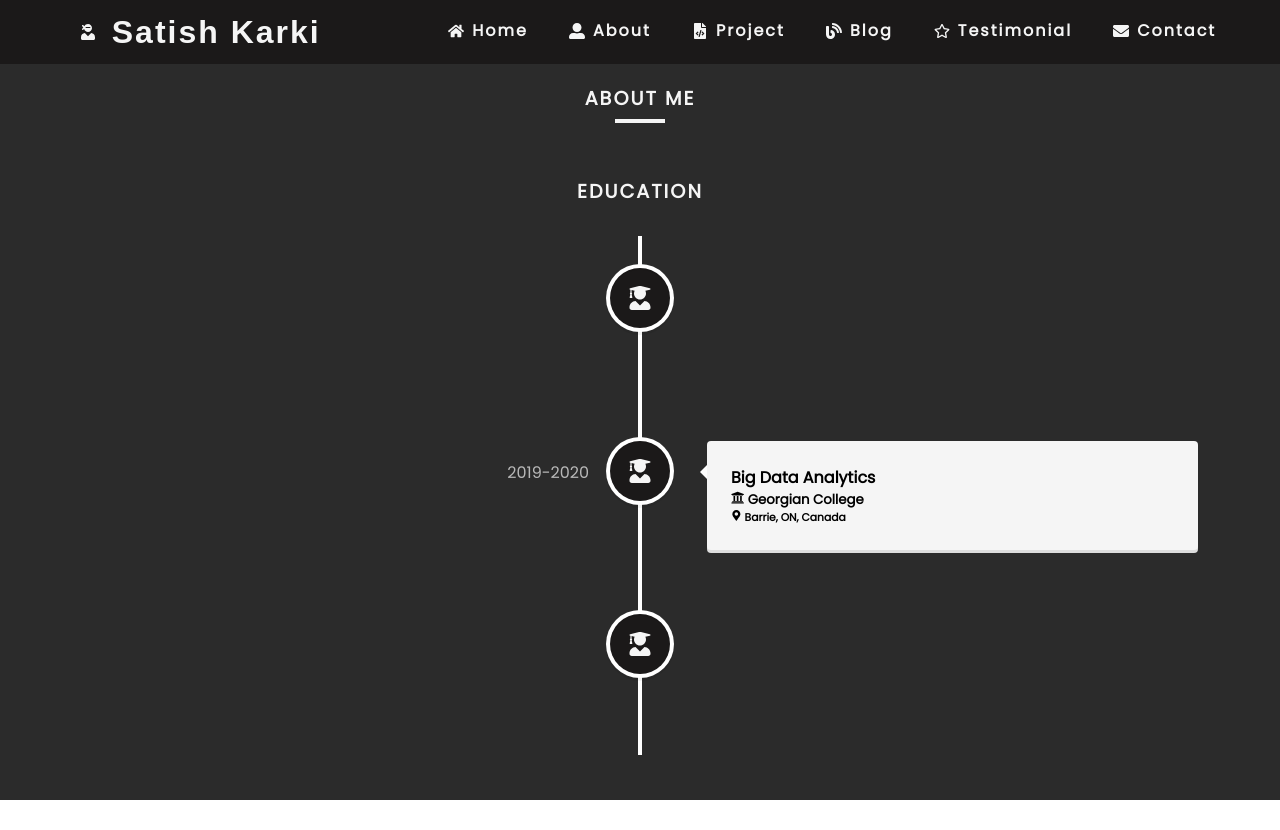
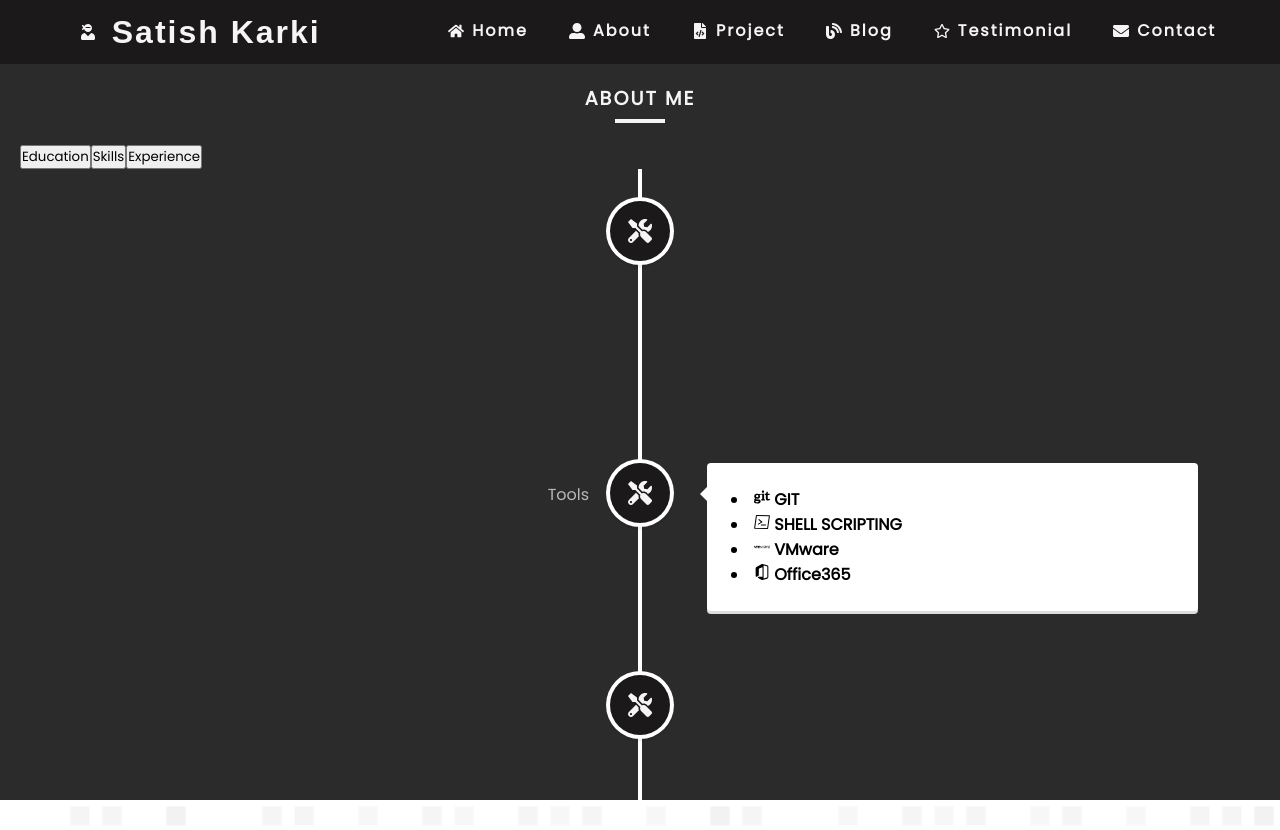
Before and after one commit to satishkarki/blog, a React (Create React App) app: page /about in a window 1280 px wide. Before the commit the page ends 800 px from the top, so only its background shows below. Built offline with nearby package versions, Linux system fonts and the light colour scheme; a web font is replaced by a local one.

Commit message:
About page ready for styling

```diff
--- /dev/null
+++ b/src/components/AboutCards.js
@@ -0,0 +1,111 @@
+import React from "react";
+import {VerticalTimeline, VerticalTimelineElement} from "react-vertical-timeline-component";
+import 'react-vertical-timeline-component/style.min.css';
+
+import "../style/About.css"
+import {EducationLinks} from "./TimelineElements";
+import  {SkillLinks} from "./TimelineElementsTwo";
+import  {ExperienceLinks} from "./TimelineElementsThree";
+import * as Fa from "react-icons/fa";
+
+ export function Education(){
+    let darkbackground={background:"#1b1919", color: "whitesmoke"}
+    return(
+      <div>
+        <VerticalTimeline>
+          {
+            EducationLinks.map(educationlink=>{
+              return(
+               <VerticalTimelineElement
+                key={educationlink.id}
+                date={educationlink.year}
+                dateClassName="date"
+                iconStyle={darkbackground}
+                icon={<Fa.FaUserGraduate/>}
+                >
+                <h4 className="vertical-timeline-element-title">{educationlink.program}</h4>
+                <h5 className="vertical-timeline-element-subtitle">{educationlink.collegeIcon} {educationlink.college}</h5>
+                <h6 className="vertical-timeline-element-subtitle">{educationlink.locationIcon} {educationlink.location}</h6>
+
+                </VerticalTimelineElement>
+
+
+
+
+            )
+          })
+        }
+      </VerticalTimeline>
+    </div>
+  );
+  }
+
+
+  export function Skills(){
+    let darkbackground={background:"#1b1919", color: "whitesmoke"}
+    return(
+      <div>
+        <VerticalTimeline>
+          {
+
+            SkillLinks.map(skillLink=>{
+              return(
+               <VerticalTimelineElement
+                key={skillLink.id}
+                date={skillLink.skillType}
+                dateClassName="date"
+                iconStyle={darkbackground}
+                icon={<Fa.FaTools/>}
+                >
+
+                <h4 className="vertical-timeline-element-title">{skillLink.skills.map((sub)=> <li>{sub.skillicon} {sub.skillname}</li>)}</h4>
+                {/* <h5 className="vertical-timeline-element-subtitle">{educationlink.collegeIcon} {educationlink.college}</h5>
+                <h6 className="vertical-timeline-element-subtitle">{educationlink.locationIcon} {educationlink.location}</h6> */}
+
+                </VerticalTimelineElement>
+
+
+
+
+            )
+          })
+        }
+      </VerticalTimeline>
+    </div>
+  );
+  }
+
+  export function Experience(){
+    let darkbackground={background:"#1b1919", color: "whitesmoke"}
+    return(
+      <div>
+        <VerticalTimeline>
+          {
+            ExperienceLinks.map(experiencelink=>{
+              return(
+               <VerticalTimelineElement
+                key={experiencelink.id}
+                date={experiencelink.year}
+                dateClassName="date"
+                iconStyle={darkbackground}
+                icon={<Fa.FaUserTie/>}
+                >
+                <h4 className="vertical-timeline-element-title">{experiencelink.Office}</h4>
+                <h5 className="vertical-timeline-element-subtitle">{experiencelink.Position} </h5>
+                <h6 className="vertical-timeline-element-subtitle">{experiencelink.Duty1}</h6>
+                <h6 className="vertical-timeline-element-subtitle">{experiencelink.Duty2}</h6>
+                <h6 className="vertical-timeline-element-subtitle">{experiencelink.Duty3}</h6>
+                <h6 className="vertical-timeline-element-subtitle">{experiencelink.locationIcon} {experiencelink.location}</h6>
+
+                </VerticalTimelineElement>
+
+
+
+
+            )
+          })
+        }
+      </VerticalTimeline>
+    </div>
+  );
+  }
--- /dev/null
+++ b/src/components/CardButton.js
@@ -0,0 +1,12 @@
+import React from "react";
+
+
+ const ThreeCards=({title})=>{
+    return(
+        <div>
+            {title}
+        </div>
+
+    )
+}
+export default ThreeCards;
--- a/src/components/TimelineElements.js
+++ b/src/components/TimelineElements.js
@@ -1,39 +1,40 @@
 import React from "react";
-import { FaMapMarkerAlt,FaRegCalendarAlt,FaUniversity,FaBookReader} from "react-icons/fa";
+import * as Fa from "react-icons/fa";
+
 export const EducationLinks=[
     {
         id:1,
         college:"Georgian College",
-        collegeIcon:<FaUniversity/>,
-        program:"Information System Security",
-        programIcon:<FaBookReader/>,
+        collegeIcon:<Fa.FaUniversity/>,
+        program:"Information System Security-PG",
+        programIcon:<Fa.FaBookReader/>,
         year:"2020-2021",
-        yearIcon:<FaRegCalendarAlt/>,
+        yearIcon:<Fa.FaRegCalendarAlt/>,
         location:"Barrie, ON, Canada",
-        locationIcon:<FaMapMarkerAlt/>
+        locationIcon:<Fa.FaMapMarkerAlt/>
 
     },
     {
         id:2,
         college:"Georgian College",
-        collegeIcon:<FaUniversity/>,
-        program:"Big Data Analytics",
-        programIcon:<FaBookReader/>,
+        collegeIcon:<Fa.FaUniversity/>,
+        program:"Big Data Analytics-PG",
+        programIcon:<Fa.FaBookReader/>,
         year:"2019-2020",
-        yearIcon:<FaRegCalendarAlt/>,
+        yearIcon:<Fa.FaRegCalendarAlt/>,
         location:"Barrie, ON, Canada",
-        locationIcon:<FaMapMarkerAlt/>
+        locationIcon:<Fa.FaMapMarkerAlt/>
     },
     {
         id:3,
         college:"Kathmandu University",
-        collegeIcon:<FaUniversity/>,
-        program:"BE Electrical Engineering",
-        programIcon:<FaBookReader/>,
+        collegeIcon:<Fa.FaUniversity/>,
+        program:"Electrical Engineering-BE",
+        programIcon:<Fa.FaBookReader/>,
         year:"2013-2017",
-        yearIcon:<FaRegCalendarAlt/>,
+        yearIcon:<Fa.FaRegCalendarAlt/>,
         location:"Kathmandu, Nepal",
-        locationIcon:<FaMapMarkerAlt/>
+        locationIcon:<Fa.FaMapMarkerAlt/>
     }
 
 ];
--- /dev/null
+++ b/src/components/TimelineElementsThree.js
@@ -0,0 +1,45 @@
+import React from "react";
+import * as Fa from "react-icons/fa";
+
+export const ExperienceLinks=[
+    {
+        id:1,
+        Office:"Change The Now",
+        Position:"Internship",
+        Duty1:"Addressed UN Sustainable Goal",
+        Duty2:"Created Human Centered Design ",
+        Duty3:"Worked in close cooperation with Project Managers in an Agile environment ",
+        location:"Barrie, ON, Canada",
+        locationIcon:<Fa.FaMapMarkerAlt/>,
+        year:"May-August 2021",
+        yearIcon:<Fa.FaRegCalendarAlt/>
+
+
+
+    },
+    {
+        id:2,
+        Office:"FireHouse Subs",
+        Position:"Operation, Team Member",
+        Duty1:"Resolved Customer Complaints",
+        Duty2:"Kept track of Inventory",
+        Duty3:"Provided backup solutions whenever necessary",
+        location:"Barrie, ON, Canada",
+        locationIcon:<Fa.FaMapMarkerAlt/>,
+        year:"2019-2021",
+        yearIcon:<Fa.FaRegCalendarAlt/>
+    },
+    {
+        id:3,
+        Office:"Garud Surveillance",
+        Position:"Technical Supervisor",
+        Duty1:"Supervised Maintenance Team",
+        Duty2:"Led Security Projects",
+        Duty3:"Clients: UNICEF Nepal, ADB, Nepal Merchant Bank",
+        location:"Kathmandu, Nepal",
+        locationIcon:<Fa.FaMapMarkerAlt/>,
+        year:"2017-2019",
+        yearIcon:<Fa.FaRegCalendarAlt/>
+    }
+
+];
--- /dev/null
+++ b/src/components/TimelineElementsTwo.js
@@ -0,0 +1,105 @@
+import React from "react";
+import * as Fa from "react-icons/fa";
+import { DiJsBadge, } from "react-icons/di";
+import {  SiJekyll,SiTableau,SiVmware,SiMicrosoftoffice,SiMongodb} from "react-icons/si";
+import { VscTerminalPowershell} from "react-icons/vsc";
+export const SkillLinks=[
+    {
+        id:1,
+        skillType:'Programming Languages',
+        skills:[
+            {
+                skillid:1,
+                skillname:"PYTHON",
+                // skillname:"PYTHON-Numpy, SciPy, Pandas, SciKit-Learn, Matplotlib",
+                skillicon:<Fa.FaPython/>
+            },
+            {
+                skillid:2,
+                skillname:"REACT",
+                // skillname:"REACT-JSX, Router, Components, Props",
+                skillicon:<Fa.FaReact/>
+            },
+            {
+                skillid:3,
+                skillname:"JAVASCRIPT",
+                // skillname:"JAVASCRIPT-ES6, DOM Manipulation",
+                skillicon:<DiJsBadge/>
+            },
+            {
+                skillid:4,
+                skillname:"Jekyll",
+                skillicon:<SiJekyll/>
+
+            },
+            {
+                skillid:5,
+                skillname:"HTML5",
+                skillicon:<Fa.FaHtml5/>
+
+            },
+            {
+                skillid:6,
+                skillname:"CSS3",
+                skillicon:<Fa.FaCss3Alt/>
+
+            }
+        ]
+    },
+    {
+        id:2,
+        skillType:'Tools',
+        skills:[
+            {
+                skillid:1,
+                skillname:"GIT",
+                // skillname:"GIT- WorkFlow, Branching & Merging",
+                skillicon:<Fa.FaGit/>
+            },
+            {
+                skillid:2,
+                skillname:"SHELL SCRIPTING",
+                // skillname:"COMMAND LINE-Piping and Redirection, Shell-scripting",
+                skillicon:<VscTerminalPowershell/>
+            },
+            {
+                skillid:3,
+                skillname:"VMware",
+                // skillname:"Vmware-RDP, VPN, AD DS, AWS Cloud Foundation",
+                skillicon:<SiVmware/>
+            },
+            {
+                skillid:4,
+                skillname:"Office365",
+                // skillname:"Office365:Word, Excel, PowerPoint, SharePoint, Outlook, Teams",
+                skillicon:<SiMicrosoftoffice/>
+
+            }
+        ]
+    },
+    {
+        id:3,
+        skillType:'Database',
+        skills:[
+            {
+                skillid:1,
+                skillname:"MongoDB",
+                // skillname:"MongoDB- Atlas, Robo 3T",
+                skillicon:<SiMongodb/>
+            },
+            {
+                skillid:2,
+                skillname:"SQL",
+                // skillname:"SQL-Basic CRUD, JOINS",
+                skillicon:<Fa.FaDatabase/>
+            },
+            {
+                skillid:3,
+                skillname:"Tableau-Data Visualization",
+                // skillname:"Tableau-Data Filtering, Outliers, Visualization",
+                skillicon:<SiTableau/>
+            }
+
+        ]}
+
+];
--- a/src/pages/About.js
+++ b/src/pages/About.js
@@ -1,58 +1,30 @@
-import React from "react";
-import {VerticalTimeline, VerticalTimelineElement} from "react-vertical-timeline-component";
-import 'react-vertical-timeline-component/style.min.css';
-
+import React, {useState} from "react";
 import "../style/About.css"
-import {EducationLinks} from "../components/TimelineElements"
-import {FaUserGraduate, FaTools,FaWarehouse,} from "react-icons/fa";
+import {Education, Experience, Skills} from "../components/AboutCards"
+// import {Skills} from "../components/AboutCards"
+import ThreeCards from "../components/CardButton";
 
 function About() {
-
-
-  function Education(){
-    let darkbackground={background:"#1b1919", color: "whitesmoke"}
-    return(
-      <div>
-        <VerticalTimeline>
-          {
-            EducationLinks.map(educationlink=>{
-              return(
-               <VerticalTimelineElement
-                key={educationlink.id}
-                date={educationlink.year}
-                dateClassName="date"
-                iconStyle={darkbackground}
-                icon={<FaUserGraduate/>}
-                >
-                <h4 className="vertical-timeline-element-title">{educationlink.program}</h4>
-                <h5 className="vertical-timeline-element-subtitle">{educationlink.collegeIcon} {educationlink.college}</h5>
-                <h6 className="vertical-timeline-element-subtitle">{educationlink.locationIcon} {educationlink.location}</h6>
-
-                </VerticalTimelineElement>
-
-
-
-
-            )
-          })
-        }
-      </VerticalTimeline>
-    </div>
-  );
-  }
-
-
-
-
-
+  const [activeCard, setactiveCard]=useState("SecondCard")
 
   return (
    <section className="about">
     <div class="title">
       <h2>About Me</h2>
     </div>
-    <h1 className="heading">Education</h1>
-    <Education/>
+    <nav>
+            <button onClick={()=>setactiveCard("FirstCard")}>Education</button>
+            <button onClick={()=>setactiveCard("SecondCard")}>Skills</button>
+            <button onClick={()=>setactiveCard("ThirdCard")}>Experience</button>
+
+    </nav>
+    <div>
+      {activeCard === "FirstCard" && <ThreeCards title={<Education/>}  />}
+      {activeCard === "SecondCard" && <ThreeCards title={<Skills/>}/>}
+      {activeCard === "ThirdCard" && <ThreeCards title={<Experience/>}/>}
+
+    </div>
+
    </section>
   );
 }
--- a/src/style/About.css
+++ b/src/style/About.css
@@ -42,7 +42,7 @@
     height: 4px;
     background: var(--white);
 }
-.about .heading{
+/* .about .heading{
     color:var(--white);
     text-transform: uppercase;
     letter-spacing: 2px;
@@ -53,7 +53,7 @@
     align-content: center;
     text-align: center;
     margin-top: 4rem;
-}
+} */
 .vertical-timeline-element-content{
     background-color: var(--white);
     color: var(--black);
--- a/src/style/Home.css
+++ b/src/style/Home.css
@@ -92,7 +92,8 @@ p{
 
 }
 .btn:hover{
-    background: var(--green)
+    background: var(--light);
+    color:var(--black)
 }
 
 .socialMedia{
@@ -122,6 +123,6 @@ p{
 }
 
 .socialMedia li a:hover{
-    background: var(--white);
+    background: var(--light);
     color:var(--black);
 }
--- a/src/style/NavBar.css
+++ b/src/style/NavBar.css
@@ -40,7 +40,7 @@
     align-items: center;
 }
 .navlogo:hover{
-    color: lightskyblue;
+    color: #F9CF93;
 }
 .logo-name{
     margin-left:1rem;
@@ -81,8 +81,8 @@
 
 }
 .nav-items a:hover{
-    color: lightskyblue;
-    border-bottom: 2px solid lightskyblue;
+    color: #F9CF93;
+    border-bottom: 2px solid #F9CF93;
 
 }
 
@@ -108,7 +108,7 @@
     transition: 0.2s all ease-out ;
 }
 .sidebar-logo:hover{
-    color: lightskyblue;
+    color: #F9CF93;
 }
 
 .SideDiv{
@@ -153,7 +153,7 @@
     transition: 0.2s all ease-out;
 }
 .side-nav-item a:hover{
-    background-color: lightgray;
+    background-color: #F9CF93;
     color: #1b1919;
 }
 .side-nav-item a svg{
```
